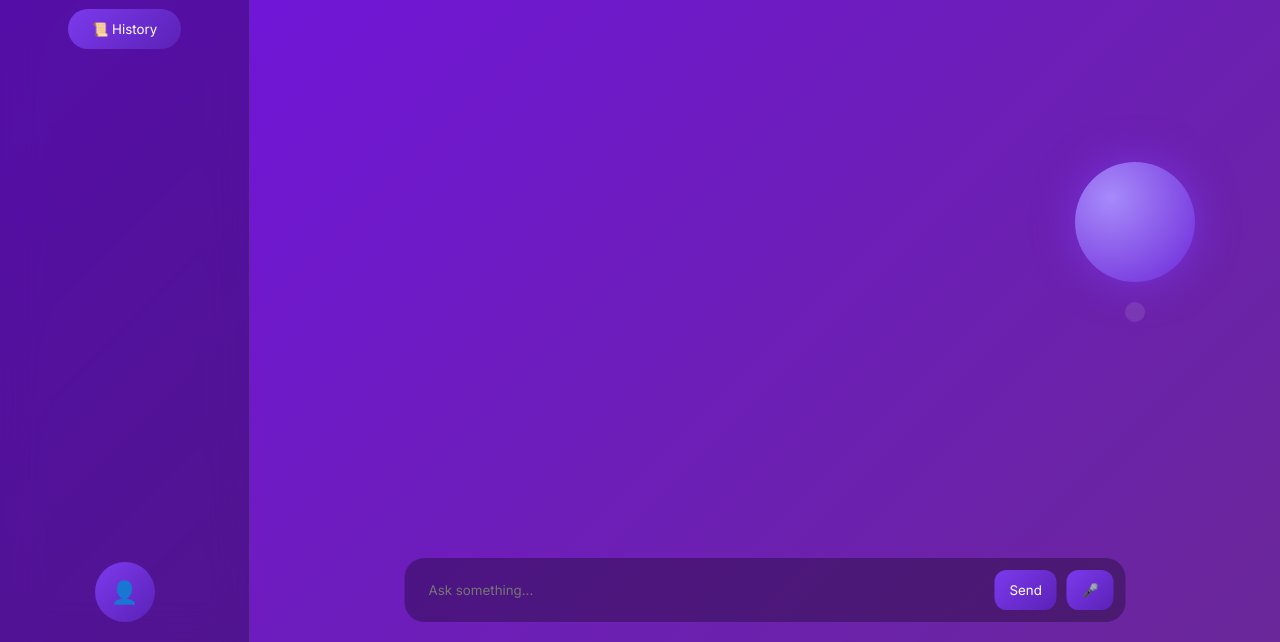
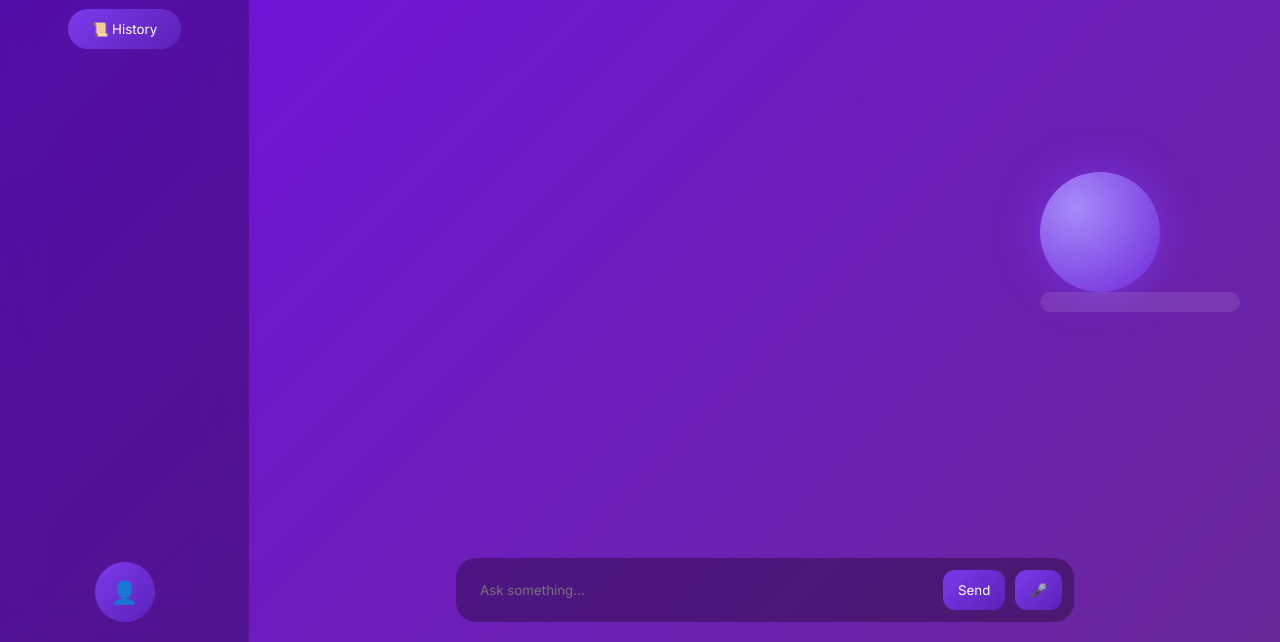
Before and after one commit to JayVinodThakor/BrainBloom, a plain HTML site: page dashboard.html in a window 1280 px wide. Shown: the part 158-800 px from the top of the page. Drawn offline with Linux system fonts and the light colour scheme; sample sign-in values are in the browser's storage.

Commit message:
Update dashboard.html

```diff
--- a/dashboard.html
+++ b/dashboard.html
@@ -8,6 +8,10 @@
 <link href="https://fonts.googleapis.com/css2?family=Inter:wght@300;400;600&display=swap" rel="stylesheet">
 
 <style>
+html, body {
+width:100%;
+overflow-x:hidden;
+}
 *{
   margin:0;
   padding:0;
@@ -19,19 +23,14 @@ body{
   height:100vh;
   display:flex;
   background: linear-gradient(135deg,#7111e6,#6a2799);
-  overflow:hidden;
 }
 
 .ai-panel{
   position:absolute;
-  right:20px;
+  right:40px;
   top:50%;
   transform:translateY(-50%);
-  width:250px;
-  display:flex;
-  flex-direction:column;
-  align-items:center;
-  gap:20px;
+  width:200px;
 }
 
 #orb{
@@ -146,8 +145,8 @@ body{
   display:flex;
   flex-direction:column;
   position:relative;
+  width:100%;
 }
-
 /* CHAT */
 .chat-box{
   flex:1;
@@ -179,7 +178,8 @@ body{
   bottom:20px;
   left:50%;
   transform:translateX(-50%);
-  width:70%;
+  width:60%;
+  max-width:800px;
   display:flex;
   padding:12px;
   border-radius:20px;
```
